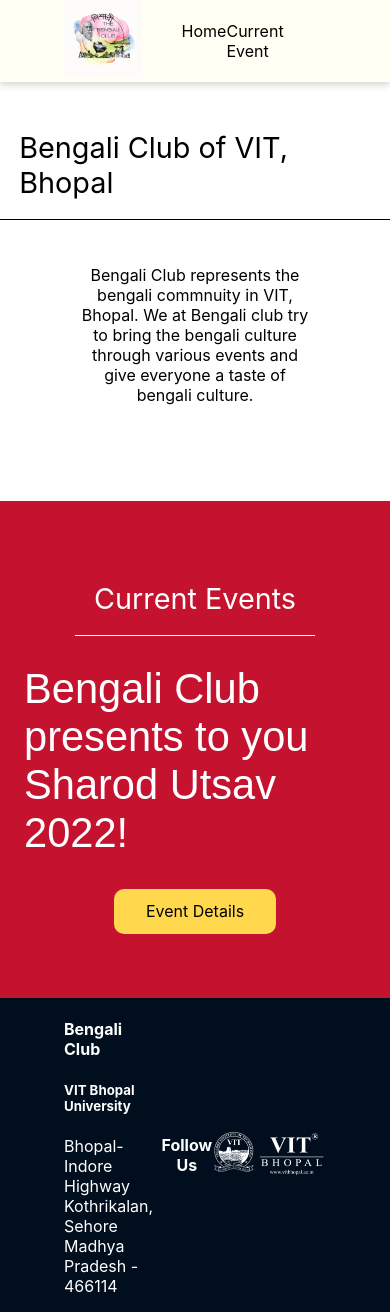
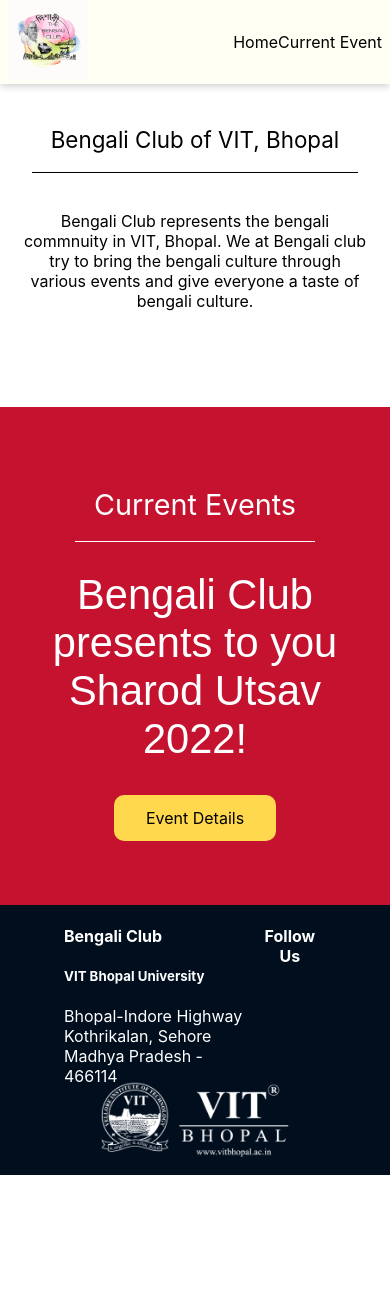
Before and after one commit to Plaban-Kumar-Mondal/bengali-club-vitb-site, a Next.js app: page / in a window 390 px wide. After the commit the page ends 1175 px from the top, so only its background shows below. Built offline with nearby package versions, Linux system fonts and the light colour scheme; a web font is replaced by a local one.

Commit message:
Add responsiveness

```diff
--- a/components/footer/index.js
+++ b/components/footer/index.js
@@ -19,7 +19,7 @@
           <i className="fab fa-instagram"></i>
         </a>
       </div>
-      <div>
+      <div className={styles.uniLogo}>
         <Image
           src={universityLogo}
           width={230}
--- a/styles/Footer.module.css
+++ b/styles/Footer.module.css
@@ -1,4 +1,5 @@
 .footer {
+  position: relative;
   min-height: 30vh;
   background-color: #000e1e;
   color: white;
@@ -15,3 +16,16 @@
 .socialMedia > a {
   font-size: 1.6rem;
 }
+
+@media (max-width: 699px) {
+  .footer {
+    min-height: 32vh;
+    align-items: flex-start;
+  }
+  .uniLogo {
+    position: absolute;
+    bottom: 5%;
+    left: 50%;
+    transform: translate(-50%);
+  }
+}
--- a/styles/Home.module.css
+++ b/styles/Home.module.css
@@ -15,3 +15,13 @@
   text-align: center;
   width: 60%;
 }
+
+@media (max-width: 699px) {
+  .clubTitle {
+    font-size: 1.4rem;
+  }
+
+  .clubInfo {
+    width: 90%;
+  }
+}
--- a/styles/Navbar.module.css
+++ b/styles/Navbar.module.css
@@ -21,3 +21,15 @@
 .navbarItem {
   list-style: none;
 }
+
+@media (max-width: 699px) {
+  .navbar {
+    padding: 0rem 0.5rem;
+  }
+
+  .navbarItemContainer {
+    min-width: 50%;
+    display: flex;
+    justify-content: space-between;
+  }
+}
--- a/styles/event/Sharod_utsav_22.module.css
+++ b/styles/event/Sharod_utsav_22.module.css
@@ -68,7 +68,6 @@
 }
 
 .eventPageIntro {
-  /* background-color: #36e4f0; */
   padding: 0rem 1rem 4rem 1rem;
   display: flex;
   justify-content: center;
@@ -76,10 +75,10 @@
 }
 
 .eventPageSchedule {
-  /* background-color: #f05936; */
   padding: 4rem 1rem;
   display: flex;
   justify-content: center;
+  flex-direction: row-reverse;
   margin-bottom: 2rem;
 }
 
@@ -111,3 +110,36 @@
   display: flex;
   justify-content: space-between;
 }
+
+/* Responsive Section */
+
+@media (max-width: 699px) {
+  /* Home Page Event Section */
+  .eventDetails {
+    text-align: center;
+  }
+
+  /* Event Page */
+  .eventPageHeader {
+    font-size: 2.4rem;
+    margin: 0rem 2rem;
+  }
+
+  .eventPageIntro,
+  .eventPageSchedule,
+  .eventPageMenu {
+    display: flex;
+    flex-direction: column;
+    padding: 2rem 1rem;
+  }
+
+  .eventPageText {
+    text-align: center;
+    margin: 0em;
+    width: 100%;
+  }
+
+  .eventPageContact > div {
+    width: 70vw;
+  }
+}
```
Also changed, not shown: pages/event/sharod-utsav-22.js (+6 -6 lines).
